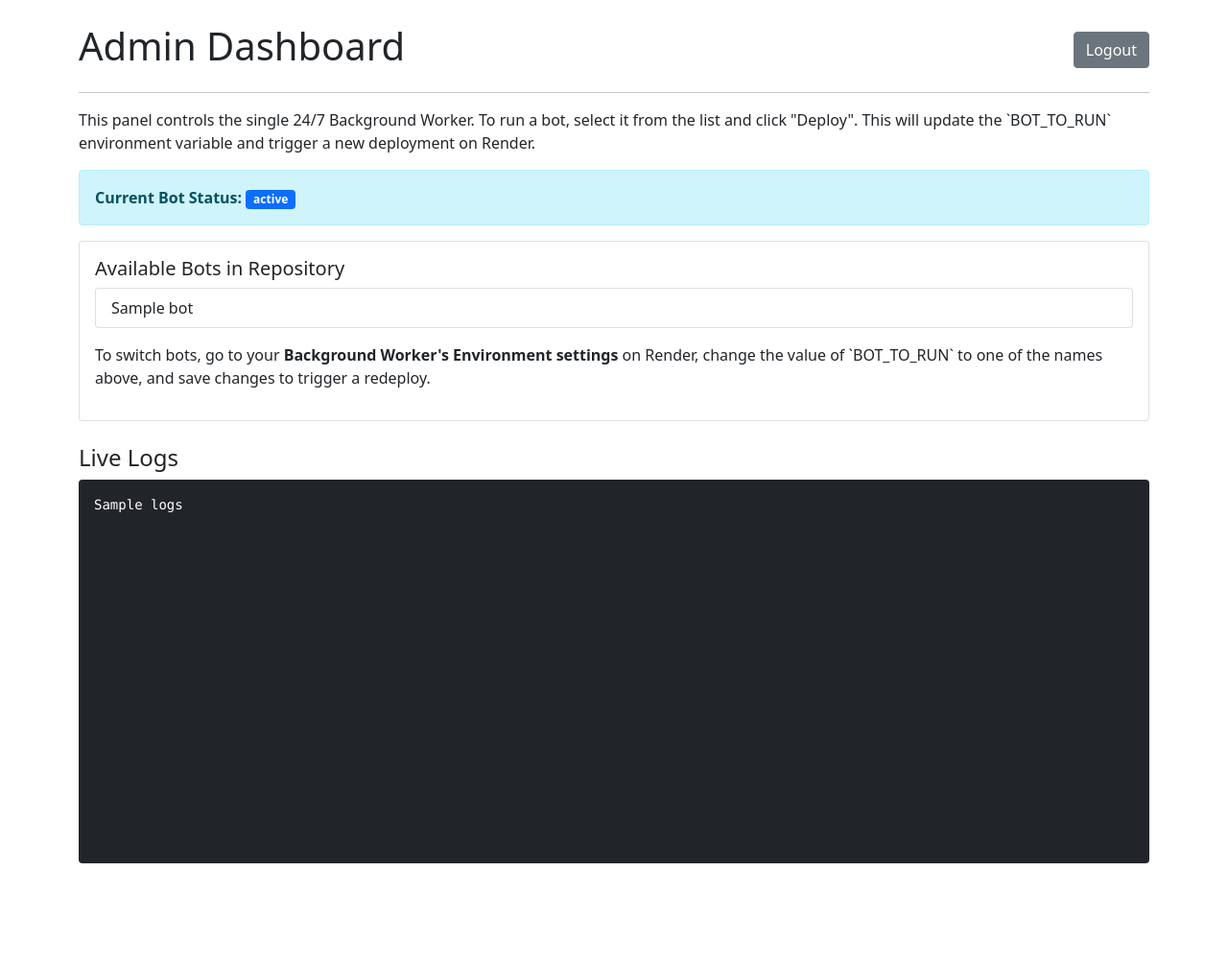
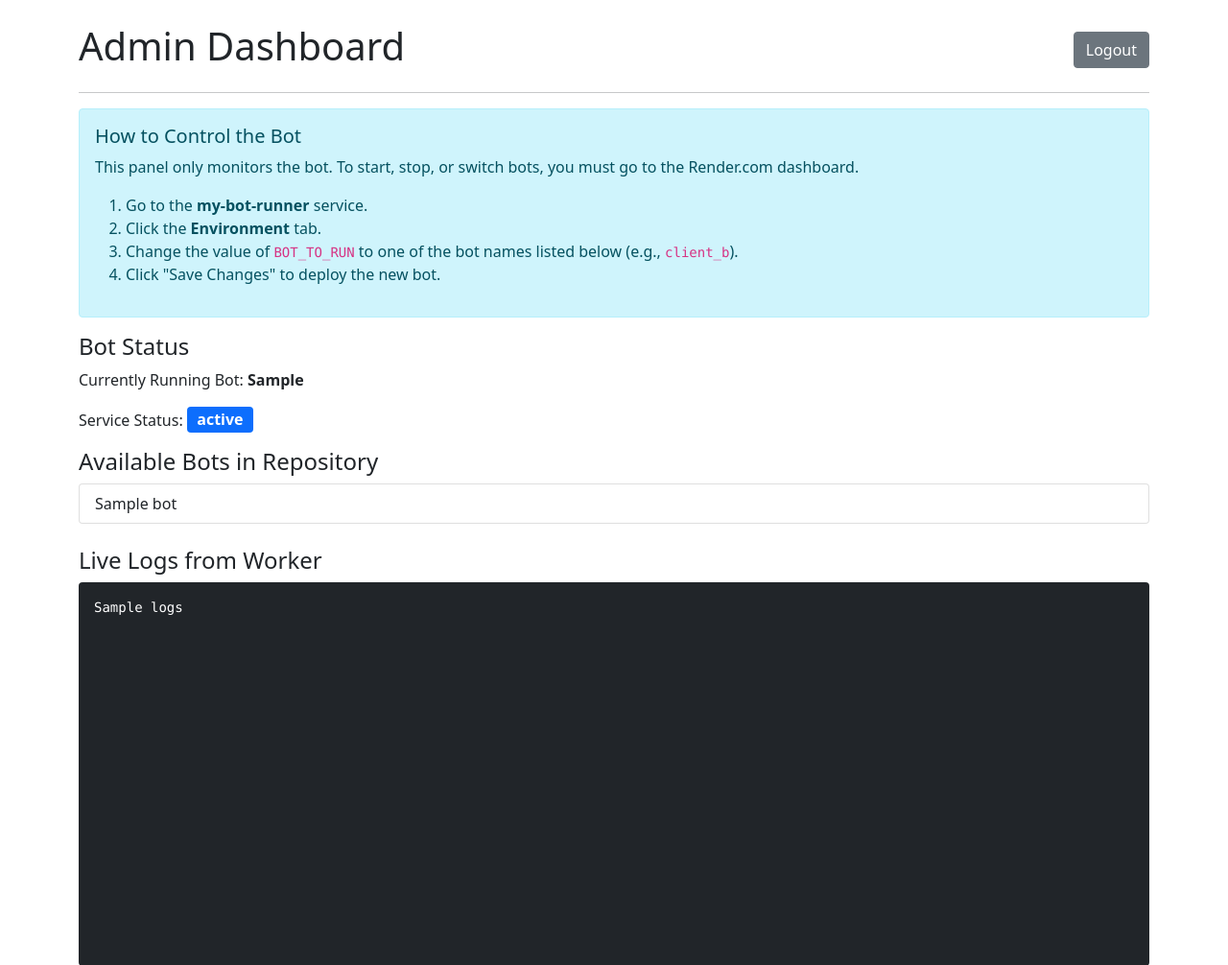
Before and after one commit to GakumaOntg/Bot_Panel, a Flask app: template templates/admin_dashboard.html in a window 1280 px wide. Shown: the top 1006 px of the page at 96% size. Before the commit the page ends 900 px from the top, so only its background shows below. Run offline with Flask 2, Linux system fonts and the light colour scheme; the template is opened without the code that fills it: most values are stand-ins (such as "Sample title", 1, 10 or a date in 2020).

Commit message:
Update admin_dashboard.html

```diff
--- a/templates/admin_dashboard.html
+++ b/templates/admin_dashboard.html
@@ -1,8 +1,8 @@
 <!DOCTYPE html>
-<html>
+<html lang="en">
 <head>
     <title>Admin Dashboard</title>
-    <link rel="stylesheet" href="https://cdn.jsdelivr.net/npm/bootstrap@5.1.3/dist/css/bootstrap.min.css">
+    <link href="https://cdn.jsdelivr.net/npm/bootstrap@5.1.3/dist/css/bootstrap.min.css" rel="stylesheet">
 </head>
 <body>
     <div class="container mt-4">
@@ -11,22 +11,29 @@
             <a href="/logout" class="btn btn-secondary">Logout</a>
         </div>
         <hr>
-        <p>This panel controls the single 24/7 Background Worker. To run a bot, select it from the list and click "Deploy". This will update the `BOT_TO_RUN` environment variable and trigger a new deployment on Render.</p>
         <div class="alert alert-info">
-            <strong>Current Bot Status:</strong> <span class="badge bg-primary">{{ status }}</span>
+            <h5 class="alert-heading">How to Control the Bot</h5>
+            <p>This panel only monitors the bot. To start, stop, or switch bots, you must go to the Render.com dashboard.</p>
+            <ol>
+                <li>Go to the <strong>my-bot-runner</strong> service.</li>
+                <li>Click the <strong>Environment</strong> tab.</li>
+                <li>Change the value of <code>BOT_TO_RUN</code> to one of the bot names listed below (e.g., <code>client_b</code>).</li>
+                <li>Click "Save Changes" to deploy the new bot.</li>
+            </ol>
         </div>
-        <div class="card">
-            <div class="card-body">
-                <h5 class="card-title">Available Bots in Repository</h5>
-                <ul class="list-group">
-                    {% for bot in bot_folders %}
-                    <li class="list-group-item">{{ bot }}</li>
-                    {% endfor %}
-                </ul>
-                <p class="mt-3">To switch bots, go to your <strong>Background Worker's Environment settings</strong> on Render, change the value of `BOT_TO_RUN` to one of the names above, and save changes to trigger a redeploy.</p>
-            </div>
-        </div>
-        <h4 class="mt-4">Live Logs</h4>
+
+        <h4>Bot Status</h4>
+        <p>Currently Running Bot: <span class="fw-bold">{{ current_bot }}</span></p>
+        <p>Service Status: <span class="badge bg-primary fs-6">{{ status }}</span></p>
+
+        <h4>Available Bots in Repository</h4>
+        <ul class="list-group mb-4">
+            {% for bot in bot_folders %}
+            <li class="list-group-item">{{ bot }}</li>
+            {% endfor %}
+        </ul>
+
+        <h4>Live Logs from Worker</h4>
         <pre class="bg-dark text-white p-3 rounded" style="height: 400px; overflow-y: scroll;"><code>{{ logs }}</code></pre>
     </div>
 </body>
```
